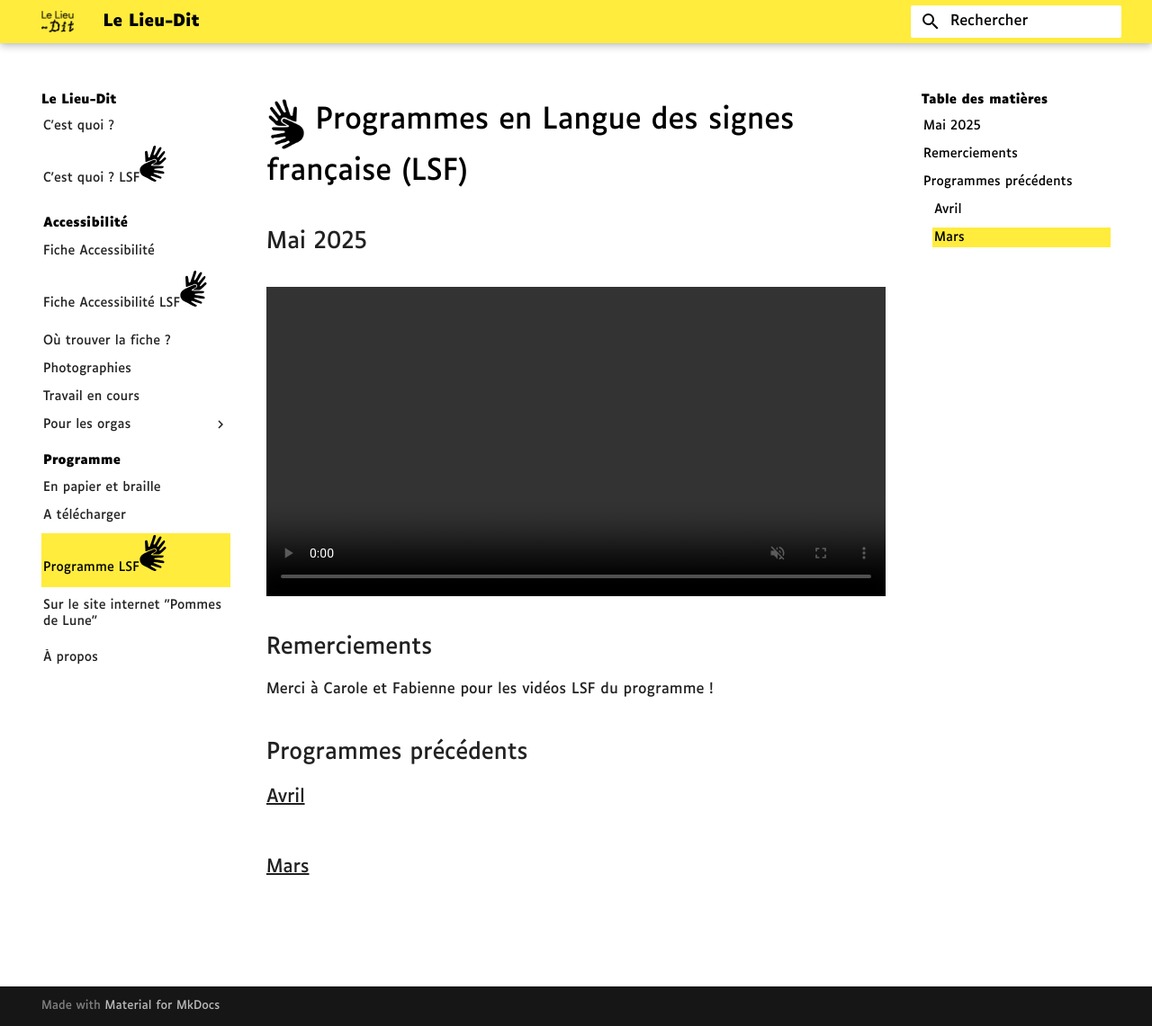
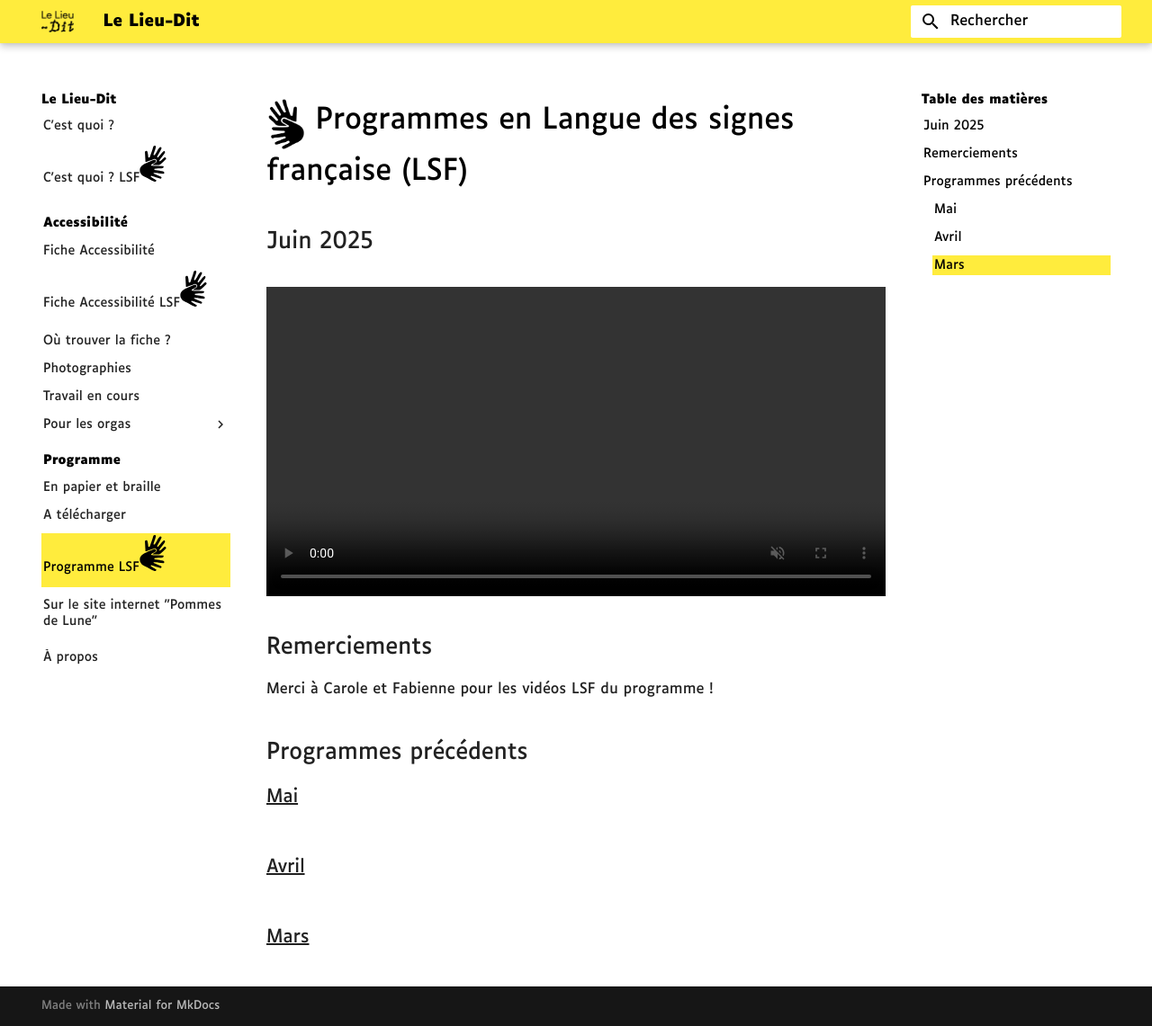
Before and after one commit to Lieu-Dit/web, an MkDocs documentation site: the page built from docs/prog-lsf.md, in a window 1280 px wide and 1141 px high. Shown: the whole window at 90% size. Built offline with MkDocs 1.6.1 and Material for MkDocs 9.7.7, drawn with Linux system fonts in a browser that asks for light colours; some of the changed lines change nothing that is shown.

Commit message:
add LSF programme juin

```diff
--- a/docs/prog-lsf.md
+++ b/docs/prog-lsf.md
@@ -1,7 +1,7 @@
 # <span class="middle img-3rem">![](assets/lsf.png)</span>Programmes en Langue des signes française (LSF)
 
-## Mai 2025
-<ul class="playlist_lsf" id="lsf-05-25"></ul>
+## Juin 2025
+<ul class="playlist_lsf" id="lsf-06-25"></ul>
 
 <link href="stylesheets/video-js.css" rel="stylesheet" />
 <link href="stylesheets/extra.video-js.css" rel="stylesheet" />
@@ -27,6 +27,9 @@
 Merci à Carole et Fabienne pour les vidéos LSF du programme !
 
 ## Programmes précédents
+
+### Mai
+<ul class="playlist_lsf" id="lsf-05-25"></ul>
 
 ### Avril
 <ul class="playlist_lsf" id="lsf-04-25"></ul>
@@ -75,8 +78,9 @@
         const base = "https://cloud.laucarre.com/s/LD-LSF-prog/"
         return base+"download?path=%2F"+yyyy+"_"+mm+"&files="
     }
+    populate_list(playlist_06_2025, "lsf-06-25", getdirname(06,2025));
     populate_list(playlist_05_2025, "lsf-05-25", getdirname(05,2025));
     populate_list(playlist_04_2025, "lsf-04-25", getdirname(04,2025));
     populate_list(playlist_03_2025, "lsf-03-25", getdirname(03,2025));
-    doo(null, getdirname(05,2025) + playlist_05_2025[0].url)
+    doo(null, getdirname(05,2025) + playlist_06_2025[0].url)
 </script>
--- a/docs/programme/programme-lsf.js
+++ b/docs/programme/programme-lsf.js
@@ -1,3 +1,27 @@
+let playlist_06_2025 = [
+    {
+        title: "Du 1er au 9 juin",
+        url:"01 1er au 9 juin.mp4"
+    },
+    {
+        title:"Jeudi 5 juin",
+        url: "02 Jeudi 5 juin.mp4"
+
+    },
+    {
+        title: "Lundi 16 juin",
+        url: "03 Lundi 16 juin.mp4"
+    },
+    {
+        title: "Vendredi 20 juin",
+        url: "04 Vendredi 20 juin.mp4"
+    },
+    {
+        title: "Du 27 au 29 juin.mp4",
+        url: "05 27 au 29 juin.mp4"
+    },
+
+]
 let playlist_05_2025 = [
     {
         title: "Lundi 12 mai 2025",
```
